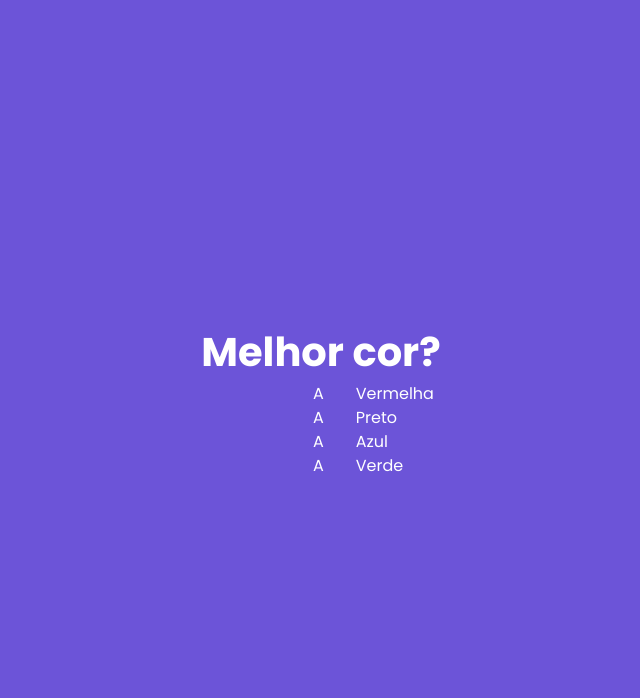
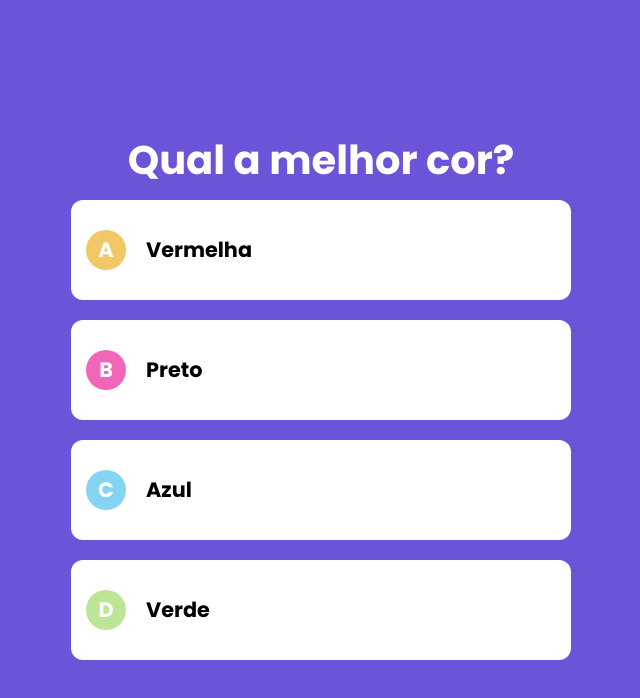
Before and after one commit to lucasshira/quiz-br-app, a Next.js app: page / in a window 1280 px wide. Shown: the top 698 px of the page, without its empty margins (319-959 px from the left). Built offline with nearby package versions, Linux system fonts and the light colour scheme.

Commit message:
styling Resposta component

```diff
--- a/components/Questao.tsx
+++ b/components/Questao.tsx
@@ -2,6 +2,13 @@ import QuestaoModel from "@/model/questao";
 import styles from '../styles/Questao.module.css';
 import Enunciado from "./Enunciado";
 import Resposta from "./Resposta";
+
+const letras = [
+  { valor: 'A', cor: '#F2C866' },
+  { valor: 'B', cor: '#F266BA' },
+  { valor: 'C', cor: '#85D4F2' },
+  { valor: 'D', cor: '#BCE596' },
+]
 
 interface QuestaoProps {
   valor: QuestaoModel
@@ -16,8 +23,8 @@ const Questao = (props: QuestaoProps) => {
           <Resposta key={i}
           valor={resposta}
           indice={i}
-          letra="A"
-          corLetra="#F2C866"
+          letra={letras[i].valor}
+          corFundoLetra={letras[i].cor}
         />
       )
     })
--- a/components/Resposta.tsx
+++ b/components/Resposta.tsx
@@ -5,7 +5,7 @@ interface RespostaProps {
   valor: RespostaModel
   indice: number
   letra: string
-  corLetra: string
+  corFundoLetra: string
 }
 
 const Resposta = (props: RespostaProps) => {
@@ -15,7 +15,9 @@ const Resposta = (props: RespostaProps) => {
     <div className={styles.resposta}>
       <div className={styles.conteudoResposta}>
         <div className={styles.frente}>
-          <div className={styles.letra}>
+          <div className={styles.letra} style={{
+            backgroundColor: props.corFundoLetra
+          }}>
             {props.letra}
           </div>
           <div className={styles.valor}>
--- a/pages/index.tsx
+++ b/pages/index.tsx
@@ -3,7 +3,7 @@ import QuestaoModel from "@/model/questao";
 import RespostaModel from "@/model/resposta";
 
 const Home = () => {
-  const questaoTeste = new QuestaoModel(1, 'Melhor cor?', [
+  const questaoTeste = new QuestaoModel(1, 'Qual a melhor cor?', [
     RespostaModel.errada('Vermelha'),
     RespostaModel.errada('Preto'),
     RespostaModel.errada('Azul'),
--- a/styles/Resposta.module.css
+++ b/styles/Resposta.module.css
@@ -1,17 +1,47 @@
 .resposta {
   display: flex;
+  min-width: 500px;
+  width: 80%;
+  height: 100px;
+  margin: 10px;
 }
 
 .conteudoResposta {
+  position: relative;
   display: flex;
+  flex: 1;
+}
+
+.frente,
+.verso {
+  position: absolute;
+  display: flex;
+  height: 100%;
+  width: 100%;
 }
 
 .frente {
-  display: flex;
-  column-gap: 2rem;
-  width: 1rem;
+  background-color: #fff;
+  color: #000;
+  align-items: center;
+  border-radius: 12px;
+  padding: 15px;
 }
 
 .letra {
+  color: #fff;
   display: flex;
+  justify-content: center;
+  align-items: center;
+  width: 40px;
+  height: 40px;
+  border-radius: 20px;
+  font-size: 1.3rem;
+  font-weight: bold;
+  margin-right: 20px;
 }
+
+.valor {
+  font-size: 1.3rem;
+  font-weight: bold;
+}
```
